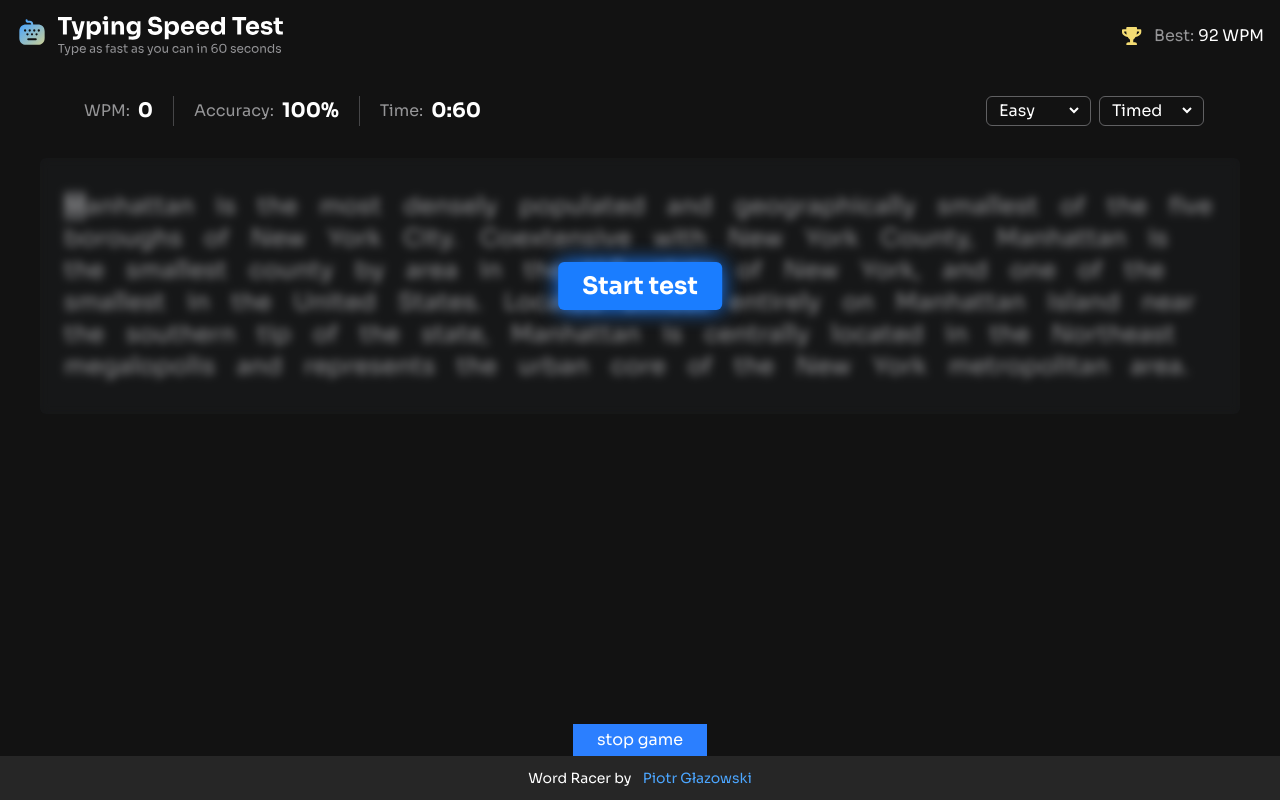
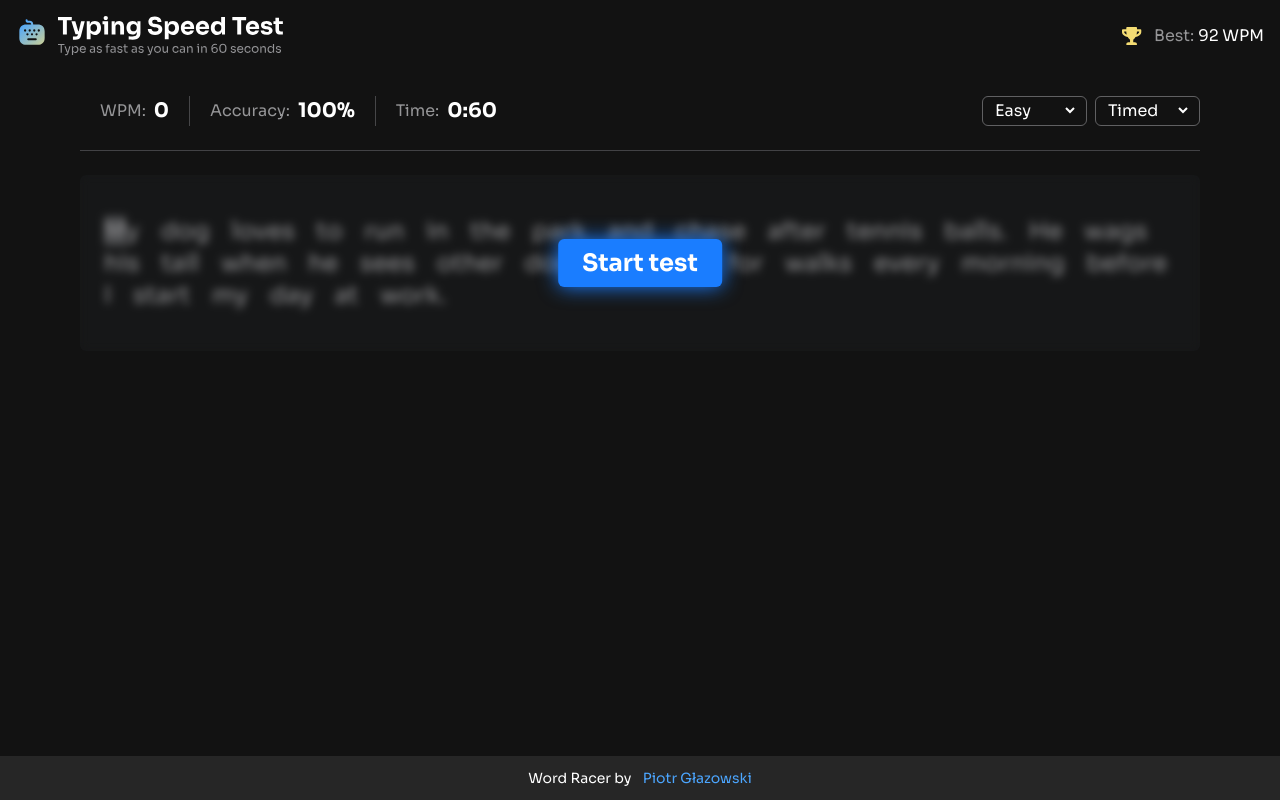
Before and after one commit to p-glazowski/type-racer, a Next.js app: page / in a window 1280 px wide. Built offline with nearby package versions, Linux system fonts and the light colour scheme.

Commit message:
finished logic

```diff
--- /dev/null
+++ b/Context/WPMContext.tsx
@@ -0,0 +1,18 @@
+'use client';
+
+import { ReactNode } from 'react';
+import { createContext } from 'vm';
+
+interface WPMContextProps {
+  children: ReactNode;
+}
+
+interface ContextProps {
+  WPM: number;
+}
+
+const MyContext = createContext<ContextProps | null>(null);
+
+export default function WPMContext({ children }: WPMContextProps) {
+  return <MyContext.Provider>{children}</MyContext.Provider>;
+}
--- a/app/page.tsx
+++ b/app/page.tsx
@@ -9,16 +9,18 @@ import OptionContainer from '@/components/OptionContainer';
 import InputSelect from '@/components/Inputs/InputSelect';
 import Option from '@/components/Inputs/Option';
 import { useEffect, useRef, useState } from 'react';
+import { texts } from '@/data/texts';
 
 export default function Page() {
+  const importedTexts = texts;
+  const [topScore, setTopScore] = useState(0);
   const [started, setStarted] = useState(false);
   const [game, setGame] = useState(false);
+  const [timer, setTimer] = useState(60);
   const [letterNumber, setLetterNumber] = useState(0);
   let id = 0;
-  const text =
-    'Manhattan is the most densely populated and geographically smallest of the five boroughs of New York City. Coextensive with New York County, Manhattan is the smallest county by area in the U.S. state of New York, and one of the smallest in the United States. Located almost entirely on Manhattan Island near the southern tip of the state, Manhattan is centrally located in the Northeast megalopolis and represents the urban core of the New York metropolitan area.';
   const [textSplit, setTextSplit] = useState(
-    text.split('').map((letter) => {
+    importedTexts[1].text.split('').map((letter) => {
       return {
         id: id++,
         typed: false,
@@ -29,6 +31,9 @@ export default function Page() {
       };
     }),
   );
+
+  const gameOver =
+    (started && textSplit.every((letter) => letter.typed)) || timer === 0;
 
   const accu = (
     (textSplit.filter((letter) => !letter.firstMistake && letter.typed).length /
@@ -70,6 +75,7 @@ export default function Page() {
             : letter,
         ),
       );
+
       setLetterNumber((pS) => pS + 1);
     }
 
@@ -87,6 +93,7 @@ export default function Page() {
             : letter,
         ),
       );
+
       setLetterNumber((pS) => pS + 1);
     }
   }
@@ -99,26 +106,23 @@ export default function Page() {
 
     if (!game) return;
 
+    if (gameOver) {
+      setGame(false);
+      return;
+    }
+
     const id = setInterval(() => {
       const currentTime = Date.now();
       const timePassed = Math.floor(currentTime / 1000 - startTime).toFixed(0);
       setTimePass(Number(timePassed));
 
       const timer = gameTime - Number(timePassed);
-      if (timer === 0) {
-        setGame(false);
-        setTimer(0);
-        console.log('END!');
-        return;
-      }
 
       setTimer(timer);
     }, 1000);
 
     return () => clearInterval(id);
-  }, [game]);
-
-  const [timer, setTimer] = useState(60);
+  }, [game, gameOver]);
 
   // WPM = (characters_typed / 5) * (60 / time_in_seconds)
 
@@ -133,7 +137,34 @@ export default function Page() {
   }, [started]);
 
   return (
-    <main className="flex flex-col flex-1 max-w-300 w-full mx-auto">
+    <main className="flex-1 max-w-300 w-full mx-auto flex flex-col gap-4 px-10 relative">
+      {gameOver && (
+        <div className="px-6 mt-10 bg-my-neutral-800 py-10 rounded-md flex flex-col gap-4 z-40">
+          <p className="text-center text-my-green-500">
+            Congratz, you passed the test!
+          </p>
+          <h2 className="text-center text-2xl font-bold">Your results</h2>
+          <div className="grid grid-cols-3 text-center mt-10">
+            <div className="flex flex-col gap-1">
+              <h3 className="">WPM:</h3>
+              <p className="font-bold">{WPM}</p>
+            </div>
+            <div className="flex flex-col gap-1">
+              <h3 className="">Accuracy:</h3>
+              <p className="font-bold">{accu}%</p>
+            </div>
+            <div className="flex flex-col gap-1">
+              <h3 className="">Time left:</h3>
+              <p className="font-bold">
+                {timer < 10 ? `0:0${timer}` : `0:${timer}`}
+              </p>
+            </div>
+          </div>
+        </div>
+      )}
+      {!gameOver && (
+        <>
+          {' '}
           <TopContainer>
             <Scores>
               <ScoreBox>
@@ -179,32 +210,18 @@ export default function Page() {
               </InputSelect>
             </OptionContainer>
           </TopContainer>
-      {/*       <button
-        className="px-6 py-1 bg-red-500"
-        onClick={() => {
-          textRef.current.focus();
-          setGame((pS) => !pS);
-        }}
-      >
-        CLICK
-      </button> */}
-
-      <div className="flex-1 relative flex pt-6">
+          <div className="border-b border-my-neutral-500/50 mb-2"></div>
           <div
-          className="absolute px-6 bg-gray-500/5 p-8 rounded-md outline-0"
+            className="relative px-6 bg-gray-500/5 py-10 rounded-md outline-0"
             tabIndex={1}
             ref={textRef}
             onKeyDown={(e) => {
+              if (gameOver) return;
               if (started) {
                 handleKeys(e);
               }
             }}
           >
-          {started && !game && (
-            <div className="absolute bg-my-blue-400 rounded-md px-2 -left-50 py-1 top-0">
-              Start typing to start
-            </div>
-          )}
             {!started && (
               <>
                 <div className=" absolute inset-0 z-10 backdrop-blur-xs rounded-md"></div>
@@ -227,15 +244,30 @@ export default function Page() {
               </span>
             ))}
           </div>
+        </>
+      )}
+      {/*      <div className="px-6 mt-10 bg-my-neutral-800 py-10 rounded-md flex flex-col gap-4 z-40">
+        <p className="text-center text-my-green-500">
+          Congratz, you passed the test!
+        </p>
+        <h2 className="text-center text-2xl font-bold">Your results</h2>
+        <div className="grid grid-cols-3 text-center mt-10">
+          <div className="flex flex-col gap-1">
+            <h3 className="">WPM:</h3>
+            <p className="font-bold">{WPM}</p>
           </div>
-      <button
-        className="bg-blue-500 px-6 py-1 mx-auto"
-        onClick={() => {
-          setGame(false);
-        }}
-      >
-        stop game
-      </button>
+          <div className="flex flex-col gap-1">
+            <h3 className="">Accuracy:</h3>
+            <p className="font-bold">{accu}%</p>
+          </div>
+          <div className="flex flex-col gap-1">
+            <h3 className="">Time left:</h3>
+            <p className="font-bold">
+              {timer < 10 ? `0:0${timer}` : `0:${timer}`}
+            </p>
+          </div>
+        </div>
+      </div> */}
     </main>
   );
 }
--- a/components/TopContainer.tsx
+++ b/components/TopContainer.tsx
@@ -6,9 +6,8 @@ interface Props {
 
 export default function TopContainer({ children }: Props) {
   return (
-    <div className="p-6 flex flex-col gap-3 pb-2 md:flex-row md:justify-between">
+    <div className="py-6 flex flex-col gap-3 pb-2 md:flex-row md:justify-between">
       {children}
-      <div className="border-b border-my-neutral-500/50 "></div>
     </div>
   );
 }
--- /dev/null
+++ b/data/texts.ts
@@ -0,0 +1,67 @@
+export const texts = [
+  // Easy texts
+  {
+    id: 0,
+    level: 'easy',
+    text: 'The waves crashed on the sandy beach as children built castles near the water. Seagulls flew overhead looking for food. Everyone was having a great time in the warm summer sun.',
+  },
+  {
+    id: 1,
+    level: 'easy',
+    text: 'My dog loves to run in the park and chase after tennis balls. He wags his tail when he sees other dogs. We go for walks every morning before I start my day at work.',
+  },
+  {
+    id: 2,
+    level: 'easy',
+    text: 'Baking cookies is one of my favorite things to do on the weekend. The smell of chocolate fills the kitchen. My family always asks me to make extra batches for them to take home.',
+  },
+  {
+    id: 3,
+    level: 'easy',
+    text: 'The library is quiet and peaceful with rows of books on tall shelves. People sit at tables reading or working on their laptops. It is the perfect place to focus and study without any noise.',
+  },
+
+  // Medium texts
+  {
+    id: 4,
+    level: 'medium',
+    text: 'Mountain climbing requires proper equipment, physical fitness, and respect for nature. Each summit offers breathtaking views that make the difficult journey worthwhile. Safety should always be the top priority when exploring high altitudes and challenging terrain.',
+  },
+  {
+    id: 5,
+    level: 'medium',
+    text: 'Jazz music emerged in New Orleans during the early twentieth century, blending African and European musical traditions. Legendary musicians like Louis Armstrong and Miles Davis shaped the genre. Today, jazz continues to influence countless artists across different styles.',
+  },
+  {
+    id: 6,
+    level: 'medium',
+    text: 'Growing your own vegetables provides fresh produce and connects you with nature. Tomatoes, cucumbers, and herbs thrive in most home gardens with proper care. The satisfaction of eating food you cultivated yourself is truly rewarding and delicious.',
+  },
+  {
+    id: 7,
+    level: 'medium',
+    text: 'Photography captures moments that would otherwise fade from memory forever. Understanding lighting, composition, and timing transforms casual snapshots into meaningful art. Modern smartphones have made photography accessible to everyone, not just professionals with expensive cameras.',
+  },
+
+  // Hard texts
+  {
+    id: 8,
+    level: 'hard',
+    text: 'Ancient Egyptian hieroglyphics remained undeciphered until the discovery of the Rosetta Stone in 1799. This artifact contained the same text in three scripts: hieroglyphic, demotic, and ancient Greek. Scholars like Jean-François Champollion finally unlocked the mysteries of this writing system.',
+  },
+  {
+    id: 9,
+    level: 'hard',
+    text: 'Quantum mechanics challenges our intuitive understanding of reality at microscopic scales. Particles can exist in superposition, occupying multiple states simultaneously until observed. These counterintuitive principles enable technologies like quantum computers and advanced cryptography systems.',
+  },
+  {
+    id: 10,
+    level: 'hard',
+    text: "The Amazon rainforest produces approximately 20% of the world's oxygen and houses countless species found nowhere else. Deforestation threatens this vital ecosystem, affecting global climate patterns and biodiversity. Conservation efforts must balance economic development with environmental protection for future generations.",
+  },
+  {
+    id: 11,
+    level: 'hard',
+    text: 'Renaissance artists like Leonardo da Vinci and Michelangelo revolutionized painting, sculpture, and architecture through mathematical precision and anatomical accuracy. Their masterpieces combined scientific observation with artistic expression, creating works that continue inspiring audiences five centuries later across museums worldwide.',
+  },
+];
```
Lines whose indentation alone changed are shown as unchanged.
